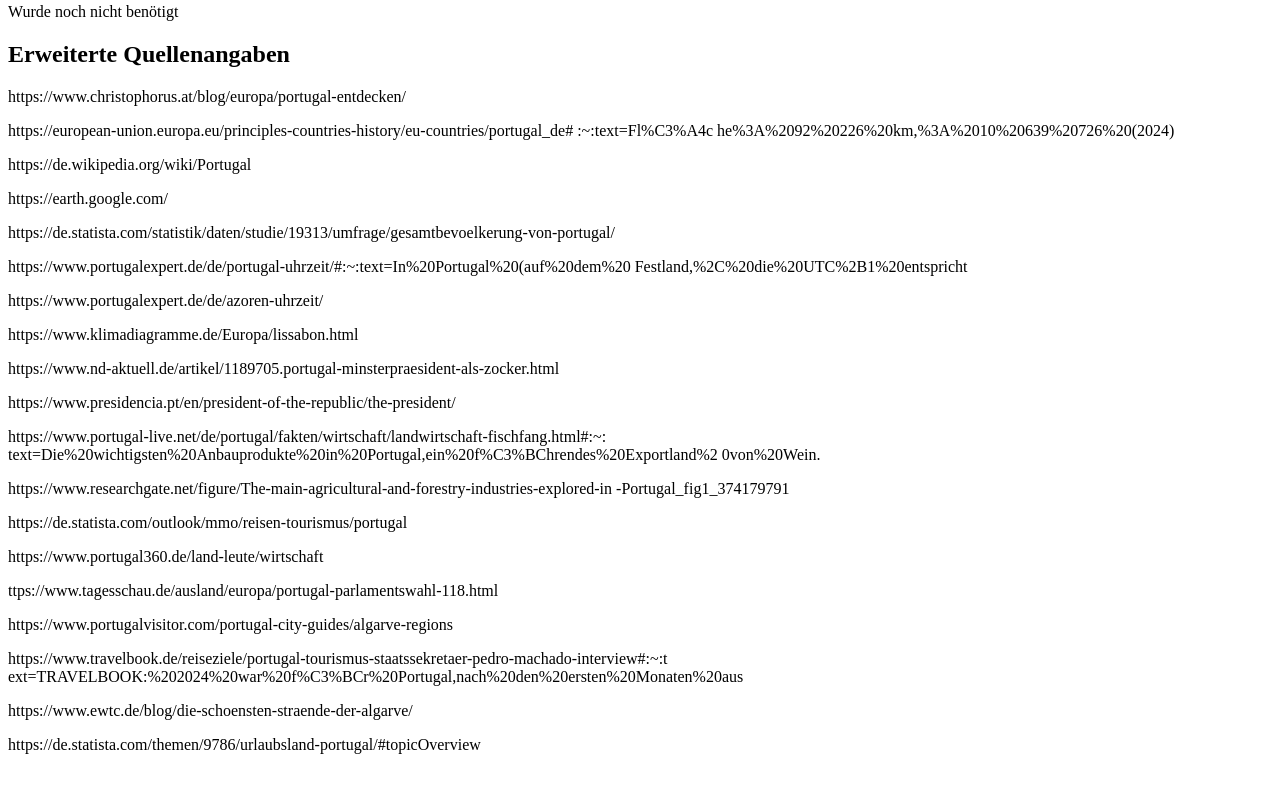
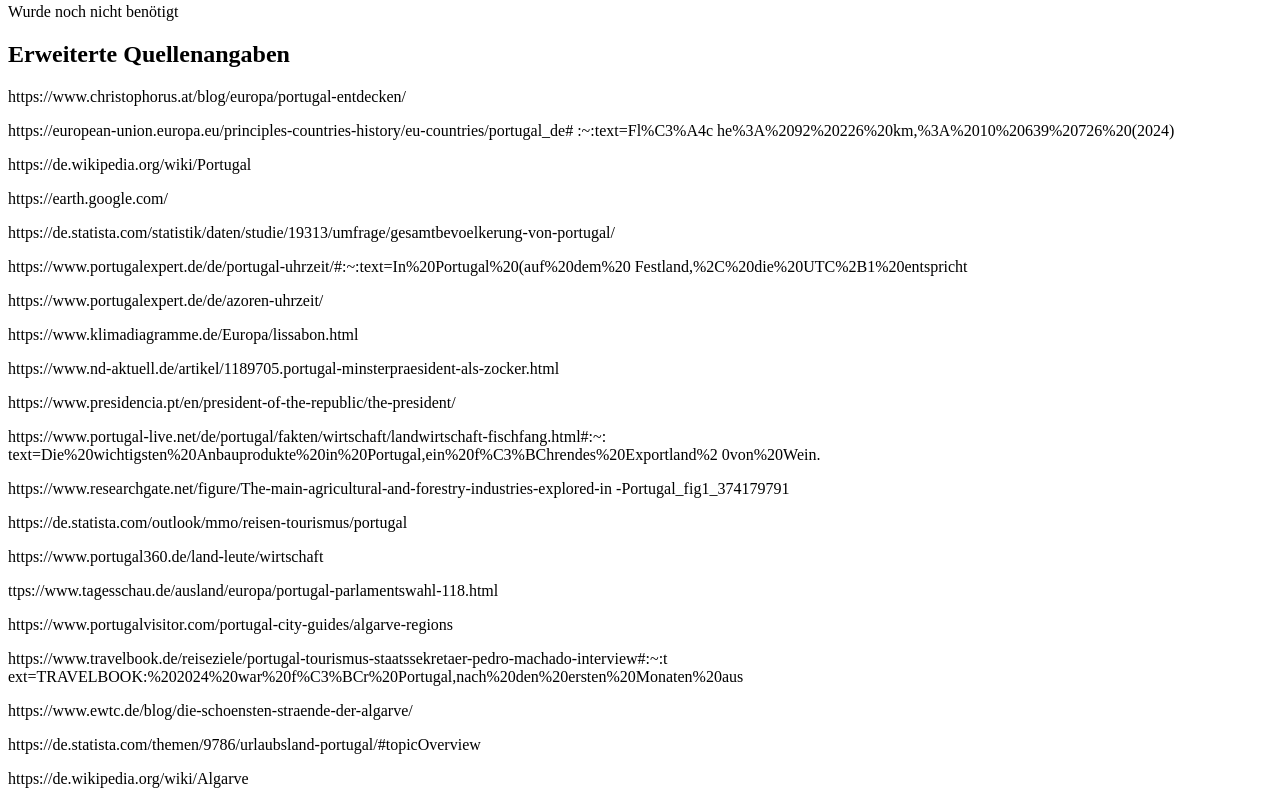
Before and after one commit to Fynnsp/ekref-portugal8j2hj-, a plain HTML site: page index.html in a window 1280 px wide. Shown: the part 651-1455 px from the top of the page. Before the commit the page ends 1421 px from the top, so only its background shows below. Drawn offline with Linux system fonts and the light colour scheme.

Commit message:
Update index.html

```diff
--- a/index.html
+++ b/index.html
@@ -57,6 +57,7 @@ Erstelle mir ein Balkendiagramm zu den jählichen ernten von Portugal es sollen
         ext=TRAVELBOOK:%202024%20war%20f%C3%BCr%20Portugal,nach%20den%20ersten%20Monaten%20aus</p>
     <p>https://www.ewtc.de/blog/die-schoensten-straende-der-algarve/</p>
     <p>https://de.statista.com/themen/9786/urlaubsland-portugal/#topicOverview</p>
+    <p>https://de.wikipedia.org/wiki/Algarve</p>
 
 
 </body>
```
